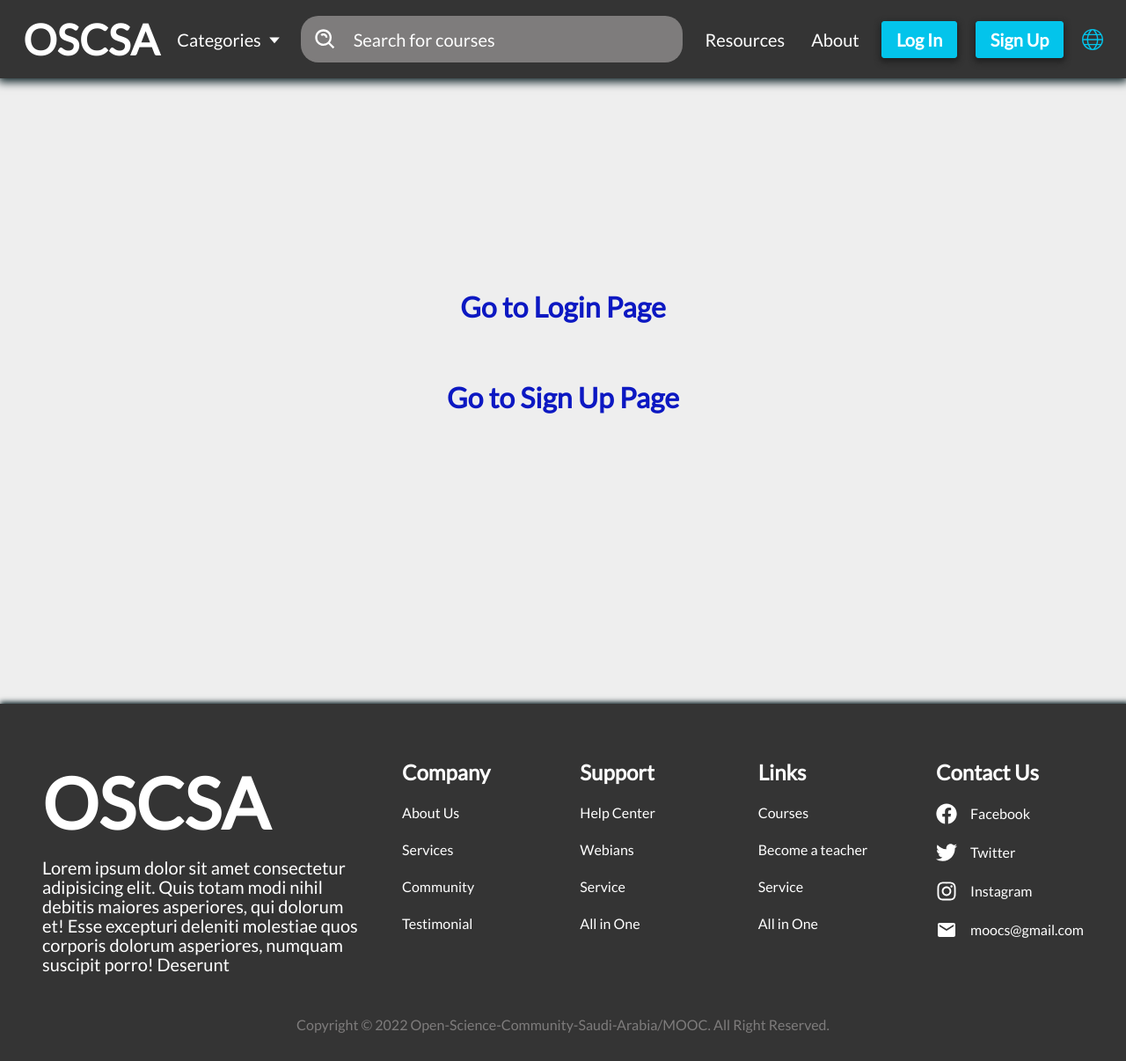
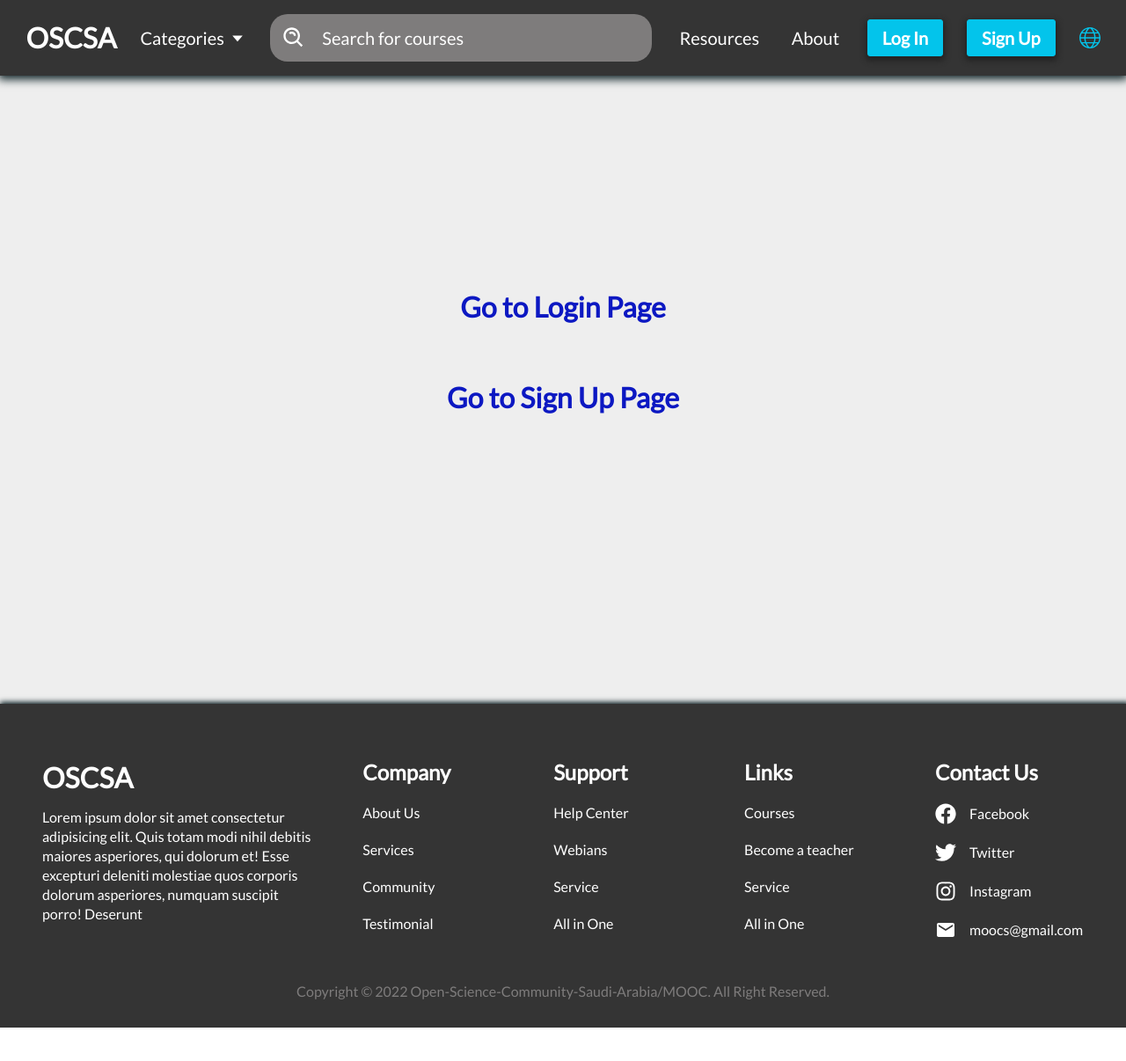
Before and after one commit to Open-Science-Community-Saudi-Arabia/MOOCs, a React (Vite) app in the folder Frontend/: page / in a window 1280 px wide. Shown: the whole page at 88% size. After the commit the page ends 1168 px from the top, so only its background shows below. Built offline with nearby package versions, Linux system fonts and the light colour scheme.

Commit message:
:lipstick: Update Style file

```diff
--- a/Frontend/src/components/Footer/footer.css
+++ b/Frontend/src/components/Footer/footer.css
@@ -28,13 +28,13 @@
 }
 
 .footer-summary > h1 {
-	font-size: 5rem;
+	font-size: 1.8rem;
 	font-weight: 700;
 }
 
 .footer-summary > p {
 	line-height: 22px;
-	font-size: 1.25rem;
+	font-size: 1rem;
 }
 
 .footer-links {
@@ -91,4 +91,8 @@
 		gap: 3rem;
 		padding: 2rem 1rem;
 	}
+
+	.footer-summary > h1 {
+		font-size: 2rem;
+	}
 }
--- a/Frontend/src/components/Navbar/navbar.css
+++ b/Frontend/src/components/Navbar/navbar.css
@@ -17,7 +17,7 @@
 }
 
 .logo {
-	font-size: 3rem;
+	font-size: 1.5rem;
 	font-weight: 700;
 	text-decoration: none;
 	color: #fff;
@@ -188,6 +188,10 @@
 		justify-content: space-around;
 	}
 
+	.logo {
+		font-size: 2rem;
+	}
+
 	.navbar-mobile,
 	.navbar-mobile.open {
 		display: none;
```
